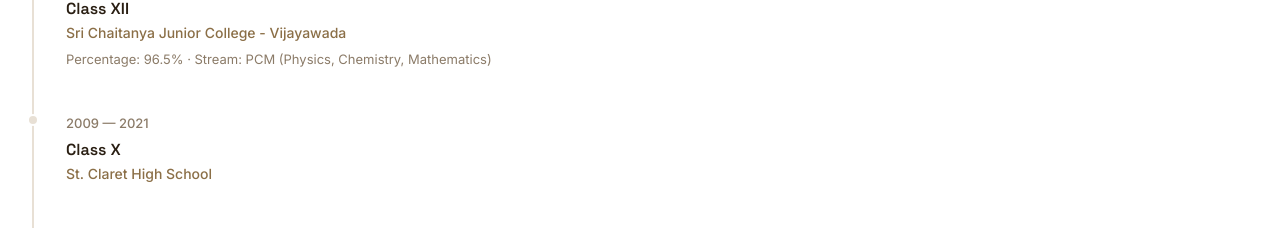
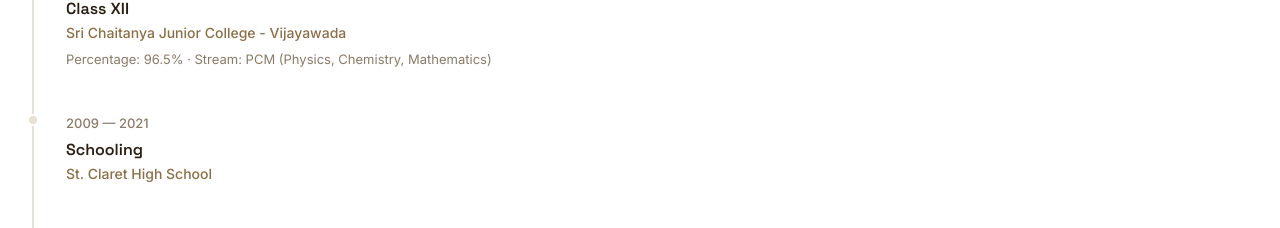
Before and after one commit to solasas/my-portfolio, a Next.js app: page / in a window 1280 px wide. Shown: the part 2253-2481 px from the top of the page. Built offline with nearby package versions, Linux system fonts and the light colour scheme.

Commit message:
update Class X label to Schooling in education section

```diff
--- a/components/sections/Education.tsx
+++ b/components/sections/Education.tsx
@@ -27,7 +27,7 @@
     yearKey: 'edu-3-year',
     defaultYear: '2009 — 2021',
     degreeKey: 'edu-3-degree',
-    defaultDegree: 'Class X',
+    defaultDegree: 'Schooling',
     instKey: 'edu-3-inst',
     defaultInst: 'St. Claret High School ',
     detailKey: 'edu-3-detail',
```
